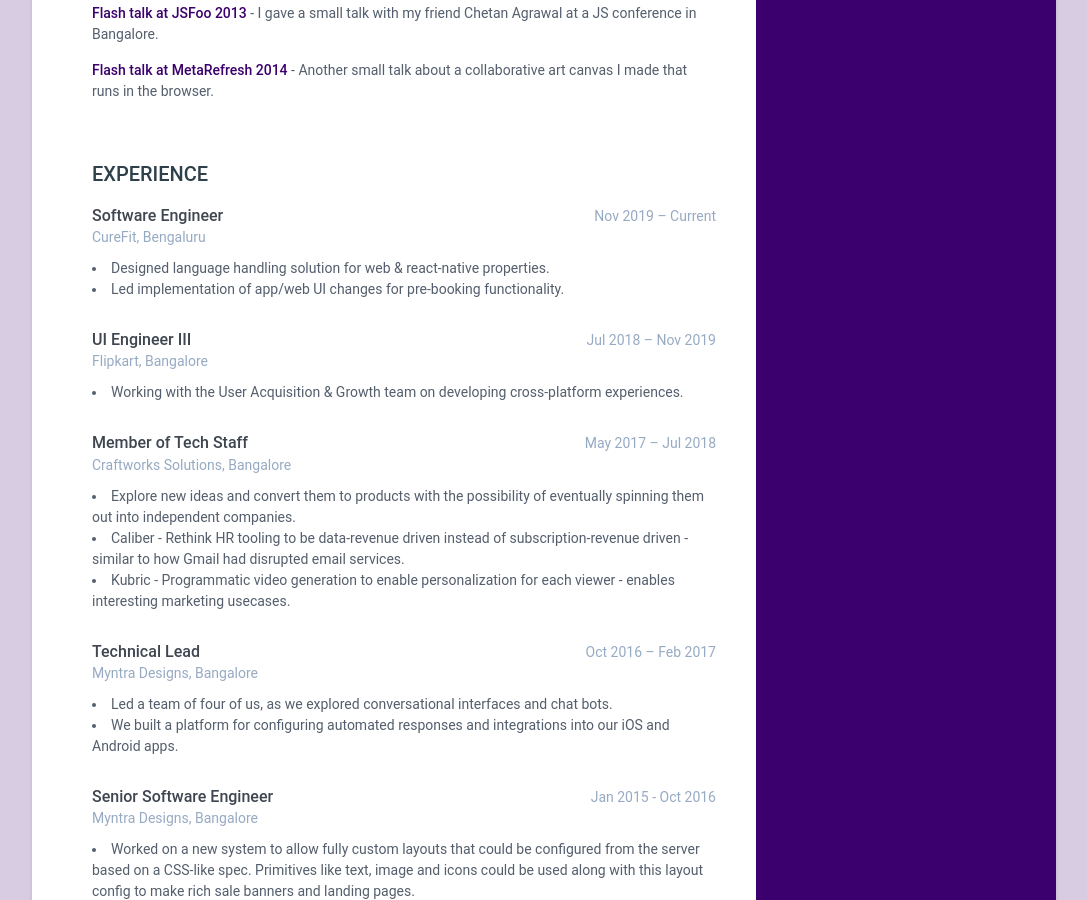
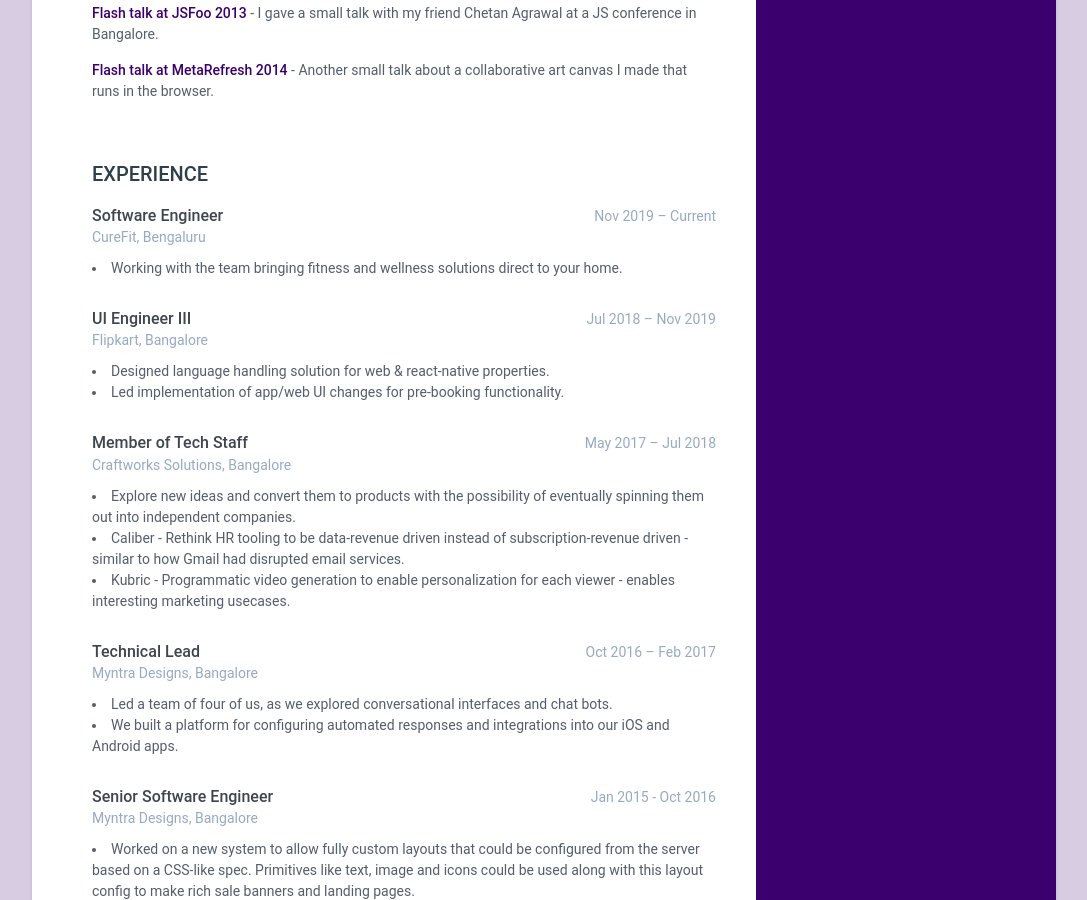
Before and after one commit to paramaggarwal/paramaggarwal.github.io, a Jekyll site: the page built from index.html, in a window 1280 px wide and 900 px high, scrolled down 2208 px. Shown: the whole window, without its empty margins (96-1183 px from the left). Built offline with Jekyll 4.4.1, drawn with Linux system fonts in a browser that asks for light colours.

Commit message:
Update experiences.yml

```diff
--- a/_data/experiences.yml
+++ b/_data/experiences.yml
@@ -3,15 +3,15 @@
   time: Nov 2019 – Current
   company: CureFit, Bengaluru
   details:
-    - Designed language handling solution for web & react-native properties.
-    - Led implementation of app/web UI changes for pre-booking functionality.
+    - Working with the team bringing fitness and wellness solutions direct to your home.
 
 - experience:
   role: UI Engineer III
   time: Jul 2018 – Nov 2019
   company: Flipkart, Bangalore
   details:
-    - Working with the User Acquisition & Growth team on developing cross-platform experiences.
+    - Designed language handling solution for web & react-native properties.
+    - Led implementation of app/web UI changes for pre-booking functionality.
 
 - experience:
   role: Member of Tech Staff
```
